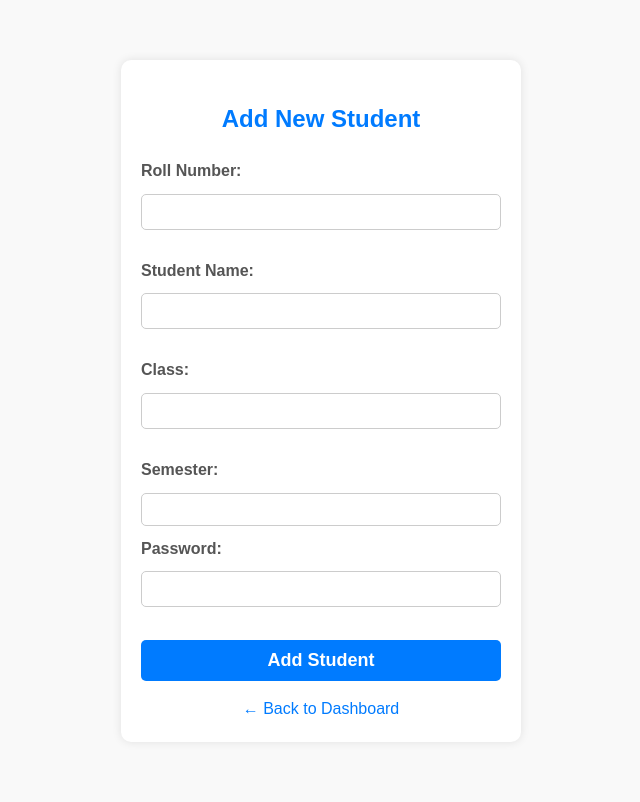
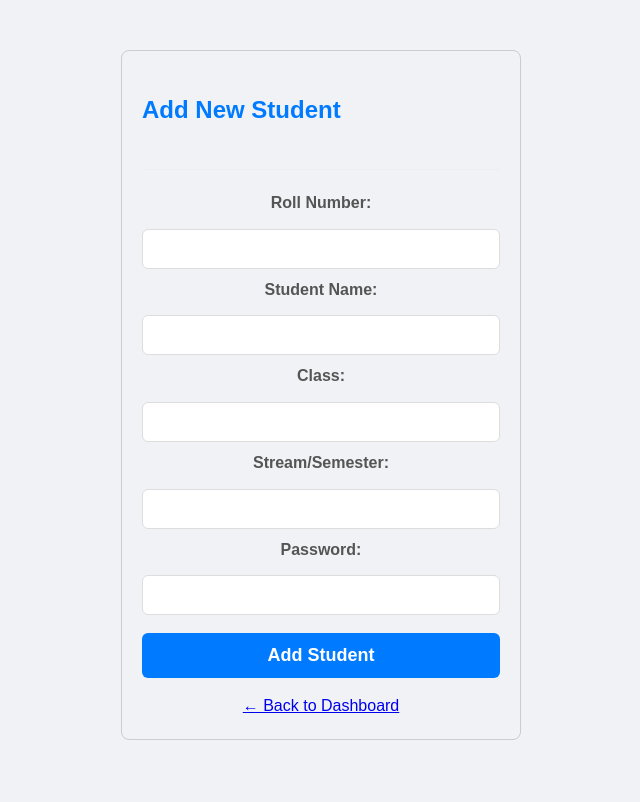
Before and after one commit to Sakshi-B8036/CAMS, a PHP site: page /add_student.php in a window 1280 px wide. Shown: the whole page, without its empty margins (319-959 px from the left). After the commit the page ends 740 px from the top, so only its background shows below. Run offline with PHP 8.4, Linux system fonts and the light colour scheme; the visitor is signed in with stand-in values (Sample User, id 1).

Commit message:
Merged remote changes and resolved conflicts.

```diff
--- a/add_student.php
+++ b/add_student.php
@@ -1,122 +1,241 @@
 <?php
-require_once "config.php";
 
-// Ensure only teachers can access
+require_once 'config.php';
+
+
+
+// Check if the user is logged in and is a Teacher/Admin (assuming T can add students)
+
 if (!isLoggedIn() || $_SESSION["user_role"] !== 'T') {
+
     redirect('login.php');
+
 }
 
-$message = "";
+
+
+$error = "";
+
+$success = "";
+
+
+
+// ----------------------------------------
+
+// 1. Process Form Submission
+
+// ----------------------------------------
 
 if ($_SERVER["REQUEST_METHOD"] == "POST") {
-    $roll_no = trim($_POST["roll_no"]);
-    $name = trim($_POST["name"]);
-    $class = trim($_POST["class"]);
-    $semester = trim($_POST["semester"]);
-    $password = trim($_POST["password"]);
 
-    if (empty($roll_no) || empty($name) || empty($class) || empty($semester) || empty($password)) {
-        $message = "<div class='alert-danger'>⚠️ All fields are required!</div>";
+
+
+    // Sanitize and validate input
+
+    $roll_no = filter_input(INPUT_POST, 'roll_no', FILTER_SANITIZE_STRING);
+
+    $name = filter_input(INPUT_POST, 'student_name', FILTER_SANITIZE_STRING);
+
+    $class = filter_input(INPUT_POST, 'class', FILTER_SANITIZE_STRING);
+
+    // CRITICAL FIX: The form uses 'semester', but the DB schema uses 'stream'.
+
+    $stream = filter_input(INPUT_POST, 'semester', FILTER_SANITIZE_STRING);
+
+    $password = $_POST['password'];
+
+
+
+    if (empty($roll_no) || empty($name) || empty($class) || empty($stream) || empty($password)) {
+
+        $error = "Error: All fields are required.";
+
     } else {
+
+        // Use the plaintext password for consistency with the rest of your system
+
+        $insert_password = $password;
+
+
+
         try {
-            // Check if roll_no already exists
-            $check_sql = "SELECT roll_no FROM users WHERE roll_no = :roll_no";
-            $check_stmt = $pdo->prepare($check_sql);
-            $check_stmt->bindParam(":roll_no", $roll_no);
-            $check_stmt->execute();
 
-            if ($check_stmt->rowCount() > 0) {
-                $message = "<div class='alert-danger'>⚠️ Student with this Roll Number already exists!</div>";
+            $pdo->beginTransaction();
+
+
+
+            // 2. Insert into the USERS table (for login)
+
+            $sql_user = "INSERT INTO users (roll_no, name, password, user_role)
+
+                         VALUES (:roll, :name, :password, 'S')";
+
+            $stmt_user = $pdo->prepare($sql_user);
+
+            $stmt_user->bindParam(':roll', $roll_no);
+
+            $stmt_user->bindParam(':name', $name);
+
+            $stmt_user->bindParam(':password', $insert_password);
+
+            $stmt_user->execute();
+
+
+
+            // 3. Insert into the STUDENTS table (for class filtering)
+
+            $sql_student = "INSERT INTO students (roll_no, class, stream)
+
+                            VALUES (:roll, :class, :stream_val)";
+
+            $stmt_student = $pdo->prepare($sql_student);
+
+            $stmt_student->bindParam(':roll', $roll_no);
+
+            $stmt_student->bindParam(':class', $class);
+
+            $stmt_student->bindParam(':stream_val', $stream); // Mapping 'semester' input to 'stream' column
+
+            $stmt_student->execute();
+
+
+
+            $pdo->commit();
+
+
+
+            $success = "Student **$roll_no ($name)** added successfully.";
+
+            // Optionally redirect after success: redirect('teacher_dashboard.php');
+
+
+
+        } catch (PDOException $e) {
+
+            $pdo->rollBack();
+
+
+
+            // Handle duplicate roll number error (Error Code 23000 is common for duplicates)
+
+            if ($e->getCode() === '23000') {
+
+                 $error = "Error: Roll Number **$roll_no** already exists in the system.";
+
             } else {
-                // Insert into users table
-                $sql_user = "INSERT INTO users (roll_no, name, password, user_role)
-                             VALUES (:roll_no, :name, :password, 'S')";
-                $stmt_user = $pdo->prepare($sql_user);
-                $stmt_user->bindParam(":roll_no", $roll_no);
-                $stmt_user->bindParam(":name", $name);
-                $stmt_user->bindParam(":password", $password);
-                $stmt_user->execute();
 
-                // Insert into students table
-                $sql_student = "INSERT INTO students (roll_no, stream, semester)
-                                VALUES (:roll_no, :stream, :semester)";
-                $stmt_student = $pdo->prepare($sql_student);
-                $stmt_student->bindParam(":roll_no", $roll_no);
-                $stmt_student->bindParam(":stream", $class);
-                $stmt_student->bindParam(":semester", $semester);
-                $stmt_student->execute();
+                 $error = "Database error: Could not add student. " . $e->getMessage();
 
-                $message = "<div class='alert-success'>✅ Student Added Successfully!</div>";
             }
-        } catch (PDOException $e) {
-            $message = "<div class='alert-danger'>Database Error: " . $e->getMessage() . "</div>";
+
         }
+
     }
+
 }
+
 ?>
 
+
+
 <!DOCTYPE html>
+
 <html lang="en">
+
 <head>
+
     <meta charset="UTF-8">
+
+    <meta name="viewport" content="width=device-width, initial-scale=1.0">
+
     <title>Add New Student</title>
+
     <link rel="stylesheet" href="style.css">
-    <style>
-        body { font-family: Arial, sans-serif; background-color: #f9f9f9; }
-        .form-container {
-            width: 400px; margin: 60px auto; background: white;
-            border-radius: 10px; padding: 20px; box-shadow: 0 0 10px rgba(0,0,0,0.1);
-        }
-        .form-container h2 { text-align: center; margin-bottom: 20px; }
-        label { display: block; margin-top: 10px; }
-        input[type="text"], input[type="number"], input[type="password"] {
-            width: 100%; padding: 8px; margin-top: 5px; border-radius: 5px; border: 1px solid #ccc;
-        }
-        input[type="submit"] {
-            width: 100%; background-color: #007bff; color: white;
-            padding: 10px; border: none; border-radius: 5px; margin-top: 15px; cursor: pointer;
-        }
-        input[type="submit"]:hover { background-color: #0056b3; }
-        .alert-danger {
-            background-color: #f8d7da; color: #721c24;
-            padding: 10px; border-radius: 5px; margin-bottom: 10px;
-        }
-        .alert-success {
-            background-color: #d4edda; color: #155724;
-            padding: 10px; border-radius: 5px; margin-bottom: 10px;
-        }
-        a.back-btn {
-            display: inline-block; margin-top: 15px; text-decoration: none;
-            color: #007bff; text-align: center; width: 100%;
-        }
+
+    <style> /* Basic styling for demonstration/readability */
+
+        .container { max-width: 400px; margin: 50px auto; padding: 20px; border: 1px solid #ccc; border-radius: 8px; text-align: center; }
+
+        input[type="text"], input[type="password"] { width: 100%; padding: 10px; margin: 8px 0; box-sizing: border-box; }
+
+        .alert-success { color: green; margin-bottom: 15px; }
+
+        .alert-danger { color: red; margin-bottom: 15px; }
+
     </style>
+
 </head>
+
 <body>
-    <div class="form-container">
-        <h2>Add New Student</h2>
 
-        <?php echo $message; ?>
+    <div class="container">
+
+        <div class="header-nav">
+
+            <h2>Add New Student</h2>
+
+        </div>
+
+
+
+        <?php if (!empty($error)): ?>
+
+            <div class="alert-danger"><?php echo $error; ?></div>
+
+        <?php endif; ?>
+
+        <?php if (!empty($success)): ?>
+
+            <div class="alert-success"><?php echo $success; ?></div>
+
+        <?php endif; ?>
+
+
 
         <form action="add_student.php" method="POST">
-            <label>Roll Number:</label>
-            <input type="text" name="roll_no" required>
 
-            <label>Student Name:</label>
-            <input type="text" name="name" required>
 
-            <label>Class:</label>
-            <input type="text" name="class" required>
 
-            <label>Semester:</label>
-            <input type="number" name="semester" min="1" max="8" required>
+            <label for="roll_no">Roll Number:</label>
 
-            <label>Password:</label>
-            <input type="password" name="password" required>
+            <input type="text" id="roll_no" name="roll_no" required>
 
-            <input type="submit" value="Add Student">
+
+
+            <label for="student_name">Student Name:</label>
+
+            <input type="text" id="student_name" name="student_name" required>
+
+
+
+            <label for="class">Class:</label>
+
+            <input type="text" id="class" name="class" required>
+
+
+
+            <label for="semester">Stream/Semester:</label>
+
+            <input type="text" id="semester" name="semester" required>
+
+
+
+            <label for="password">Password:</label>
+
+            <input type="password" id="password" name="password" required>
+
+
+
+            <button type="submit" class="btn">Add Student</button>
+
+
+
+            <a href="teacher_dashboard.php" style="display: block; margin-top: 15px;">← Back to Dashboard</a>
+
         </form>
 
-        <a href="teacher_dashboard.php" class="back-btn">← Back to Dashboard</a>
     </div>
+
 </body>
+
 </html>
```
